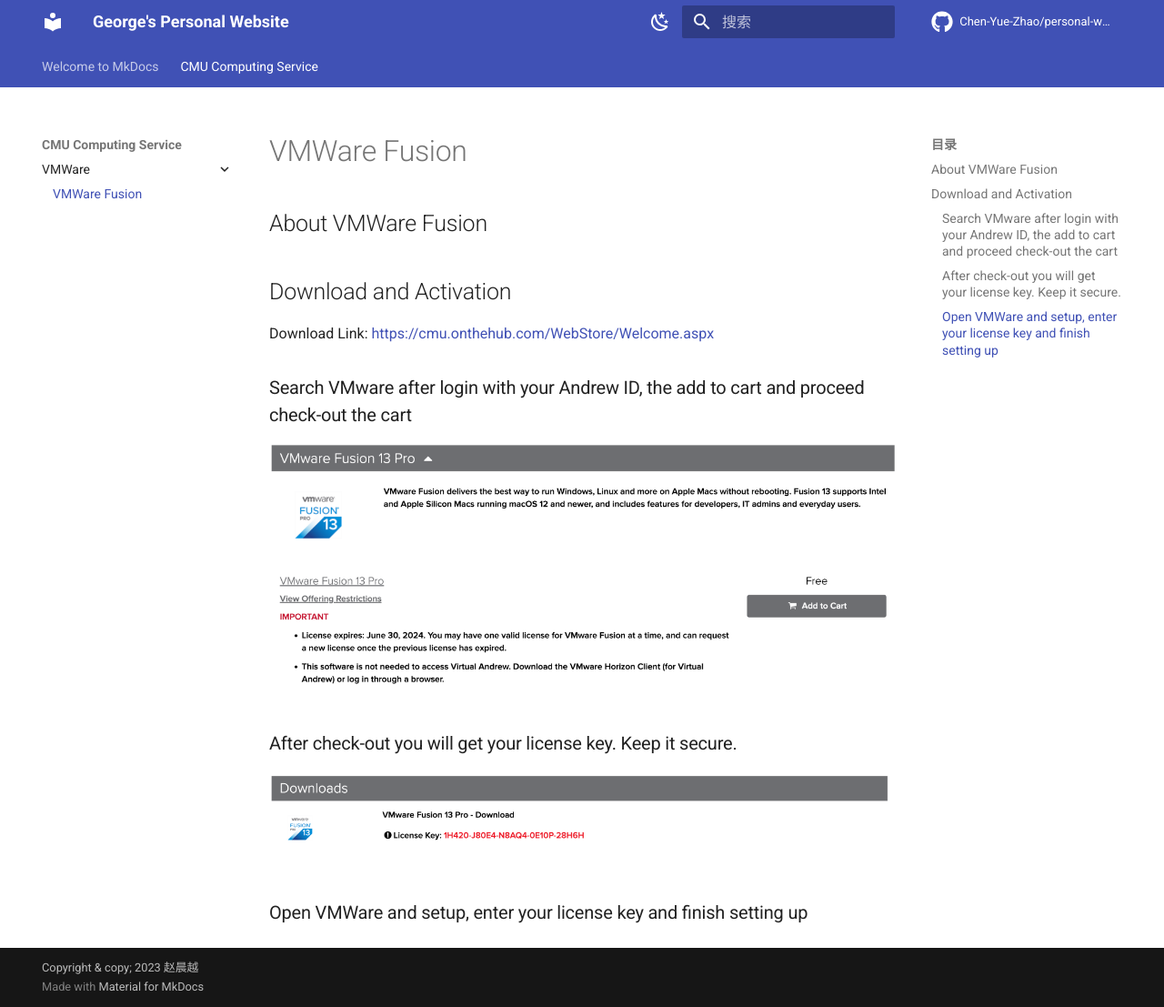
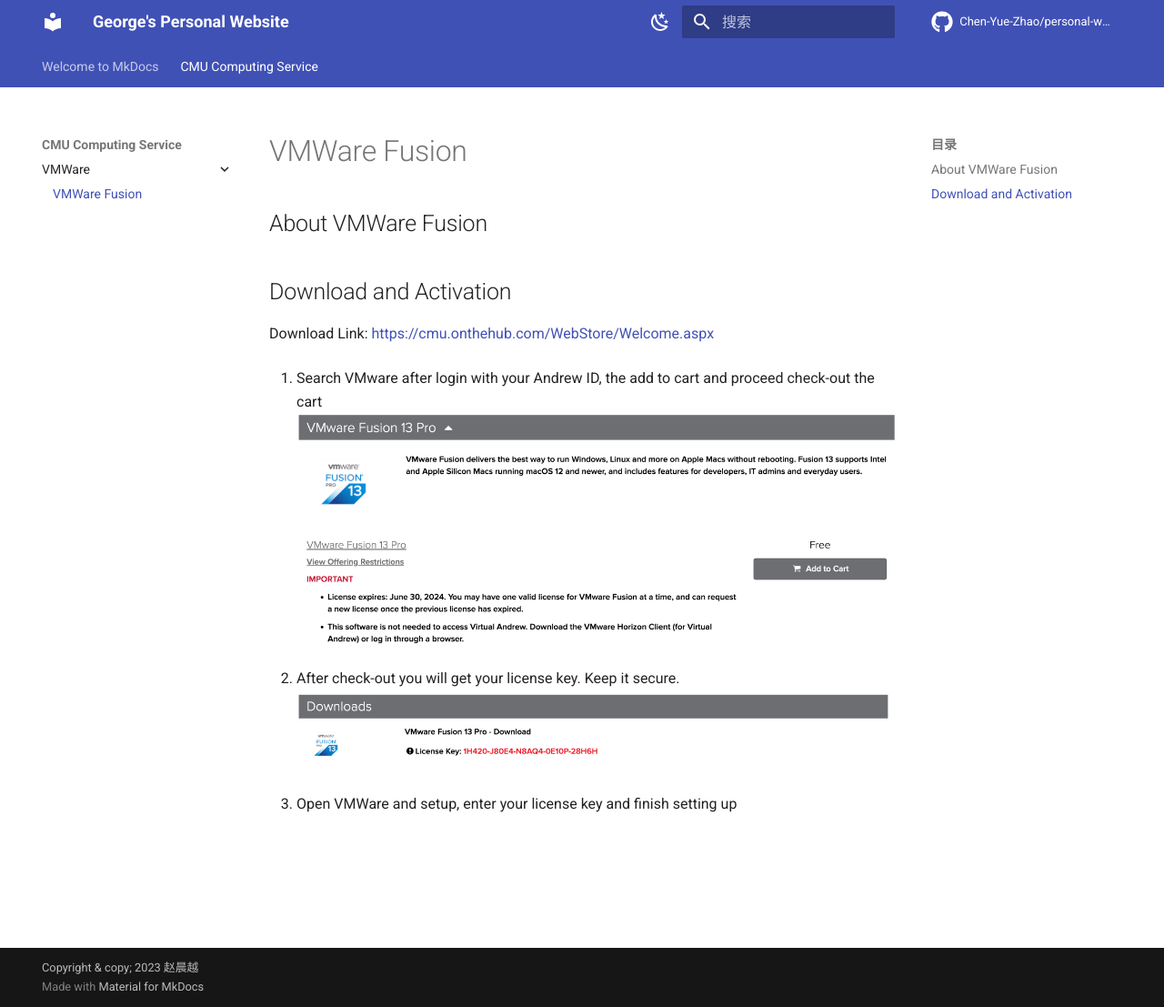
Before and after one commit to Chen-Yue-Zhao/personal-website-mkdocs, an MkDocs documentation site: the page built from docs/CMU Computing Service/VMWare/main.md, in a window 1280 px wide and 1107 px high. Shown: the whole window at 91% size. Built offline with MkDocs 1.6.1 and Material for MkDocs 9.7.7, drawn with Linux system fonts in a browser that asks for light colours; comment, search, counter and statistics services are not loaded; some of the changed lines change nothing that is shown.

```diff
--- a/docs/CMU Computing Service/VMWare/main.md
+++ b/docs/CMU Computing Service/VMWare/main.md
@@ -5,10 +5,10 @@
 Download Link: [https://cmu.onthehub.com/WebStore/Welcome.aspx
 ](https://cmu.onthehub.com/WebStore/Welcome.aspx)
 
-### Search VMware after login with your Andrew ID, the add to cart and proceed check-out the cart
+1. Search VMware after login with your Andrew ID, the add to cart and proceed check-out the cart
 ![Alt text](image.png)
 
-### After check-out you will get your license key. Keep it secure.
+2. After check-out you will get your license key. Keep it secure.
 ![Alt text](image-1.png)
 
-### Open VMWare and setup, enter your license key and finish setting up
+3. Open VMWare and setup, enter your license key and finish setting up
```
Also changed, not shown: 3 other files.
